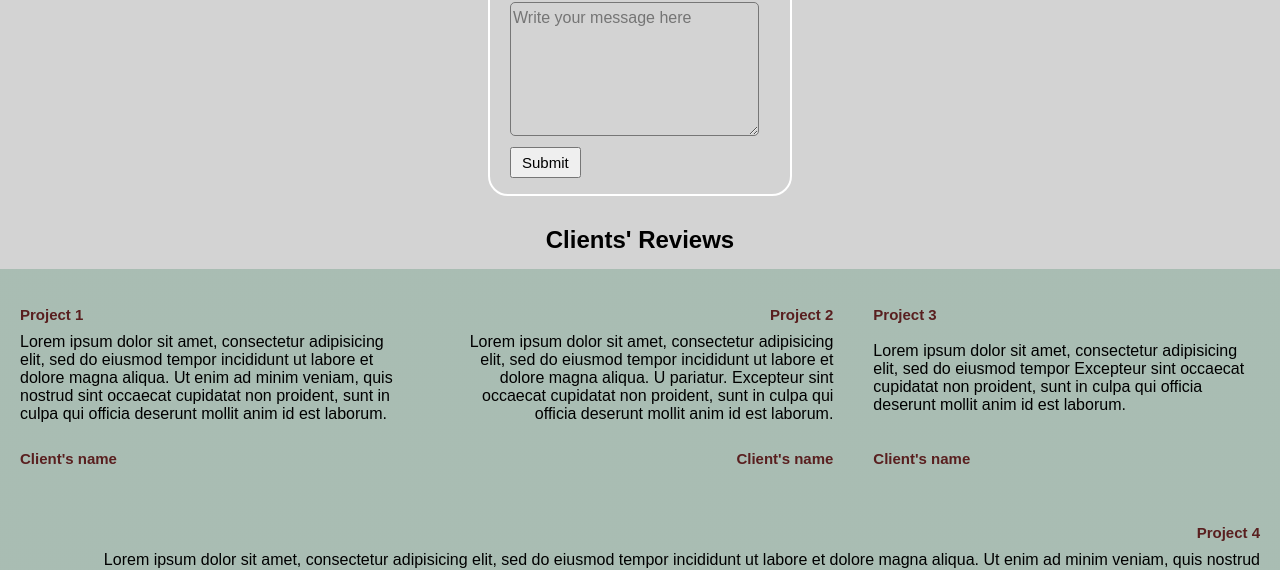
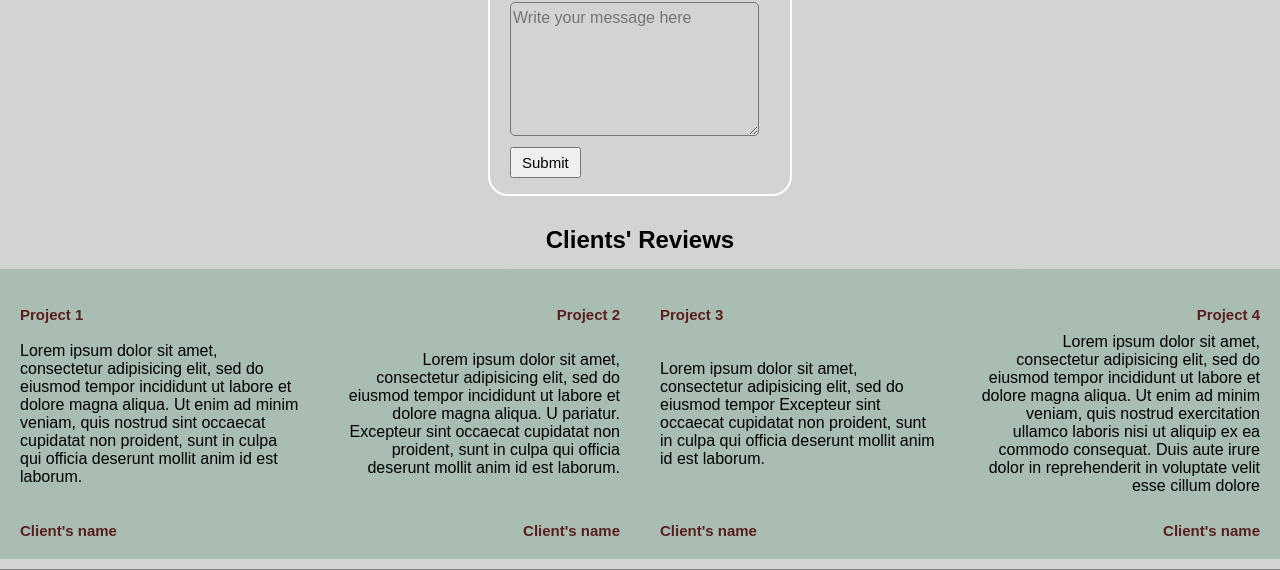
Before and after one commit to ericphilip17/ericphilip17.github.io, a website: page index.html in a window 1280 px wide. Shown: the part 2483-3053 px from the top of the page. Drawn offline with Linux system fonts and the light colour scheme.

Commit message:
Update styles.css

```diff
--- a/styles.css
+++ b/styles.css
@@ -583,7 +583,7 @@ textarea {
   flex-direction: column;
   justify-content: space-between;
   align-items: flex-start;
-  flex: 1 0 25%;
+  flex: 1 0 270px;
   padding: 20px;
 }
 .leftBooks:hover {
@@ -602,7 +602,7 @@ textarea {
   flex-wrap: wrap;
   padding: 20px;
   text-align: right;
-  flex: 1 0 25%;
+  flex: 1 0 270px;
 }
 .rightBooks > h5, .leftBooks > h5 {
   display: flex;
```
